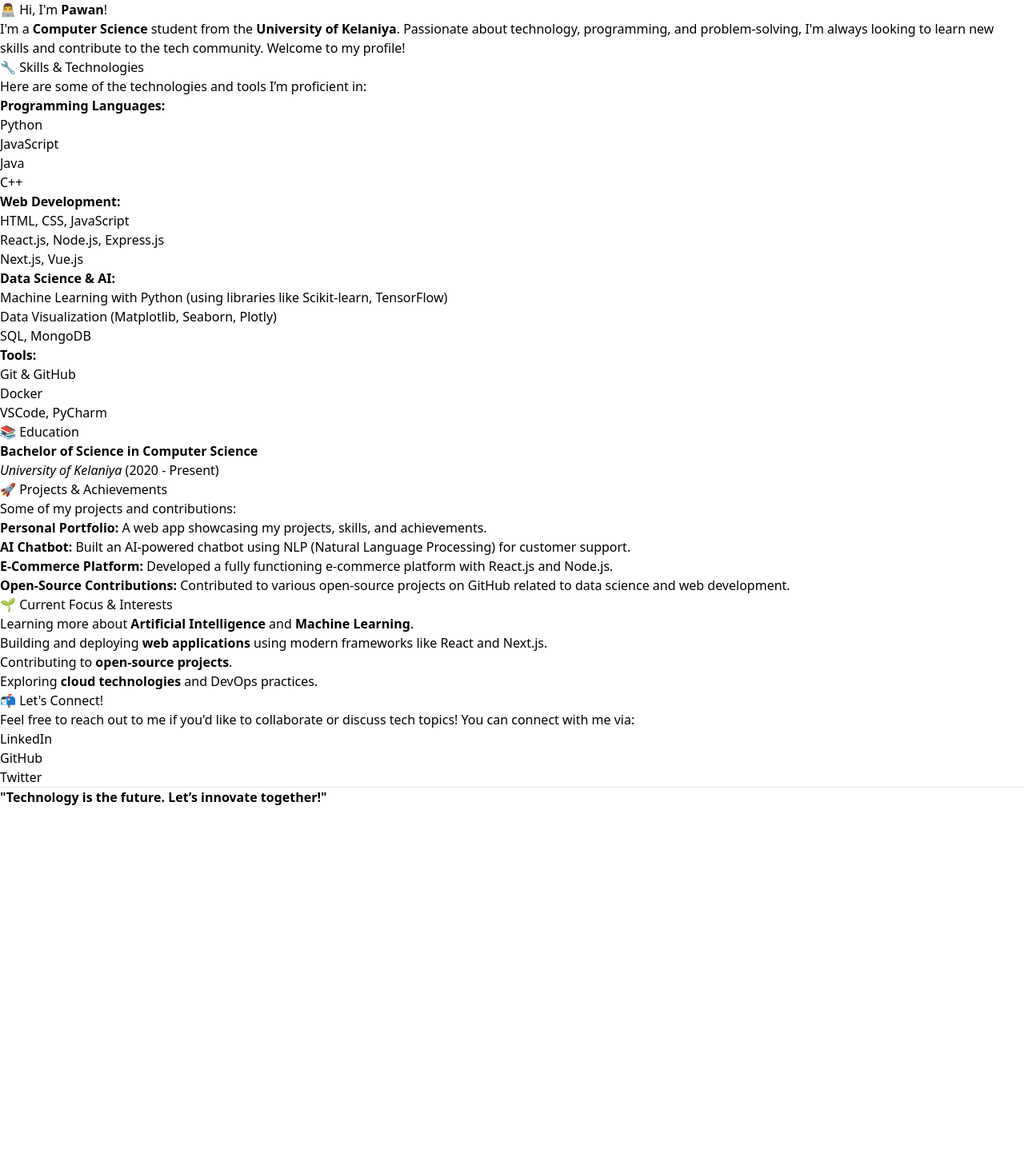
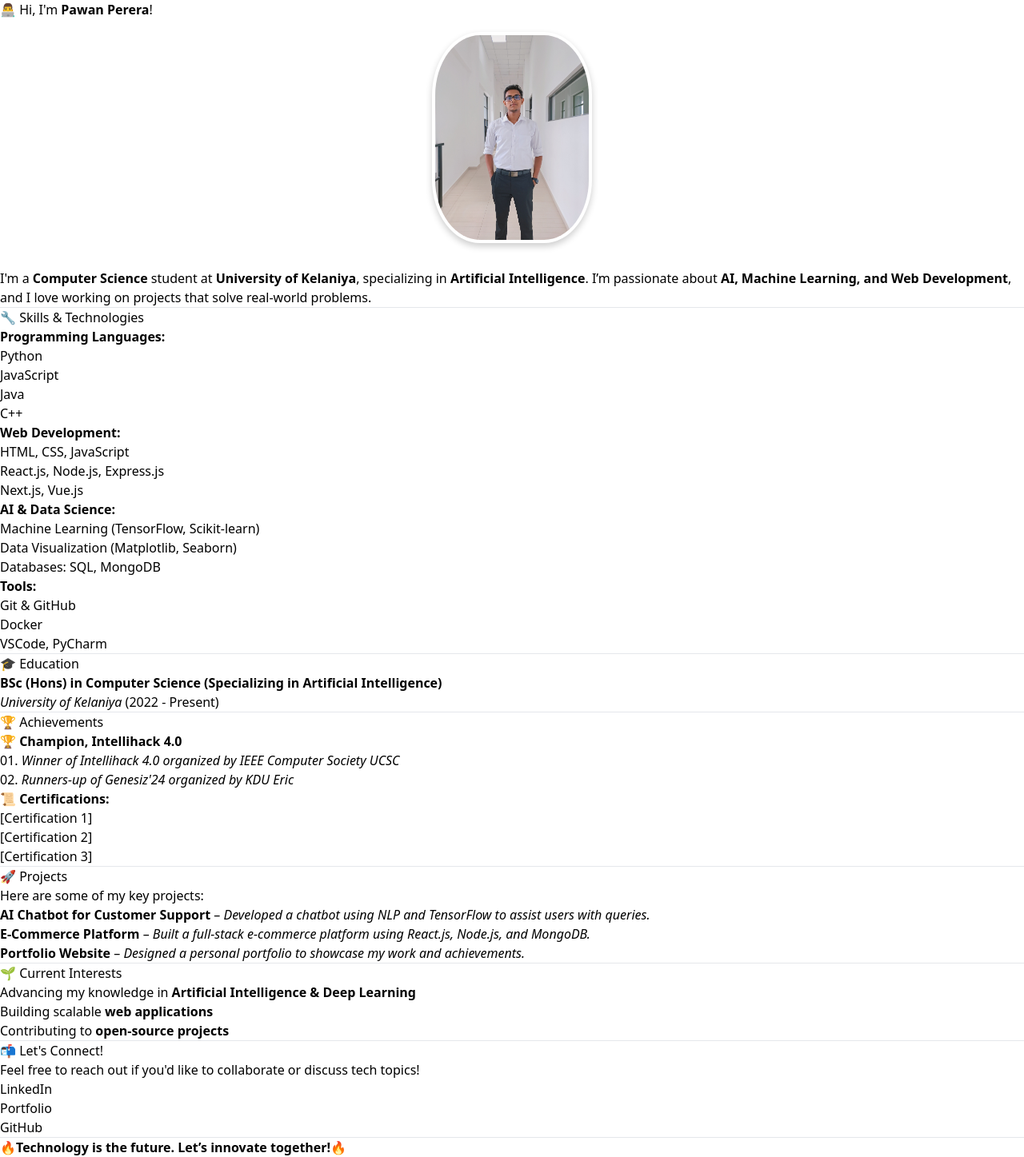
Before and after one commit to nasmeenmnm/batch5, a Next.js app: page /Pawan_Pinsara/me in a window 1280 px wide. Shown: the whole page at 80% size. Before the commit the page ends 1009 px from the top, so only its background shows below. Built offline with nearby package versions, Linux system fonts and the light colour scheme.

Commit message:
content added

```diff
--- a/pages/Pawan_Pinsara/me.mdx
+++ b/pages/Pawan_Pinsara/me.mdx
@@ -1,66 +1,102 @@
 ---
-title: "Pawan's Profile"
-description: "Learn more about Pawan, a passionate Computer Science student at UOK."
+title: "Pawan Perera's Profile"
+description: "Learn more about Pawan Perera, a passionate Computer Science student specializing in Artificial Intelligence at the University of Kelaniya."
 ---
 
-# 👨‍💻 Hi, I'm **Pawan**!
+import Image from 'next/image';
+import avatar from './pawan.jpg';
 
-I'm a **Computer Science** student from the **University of Kelaniya**. Passionate about technology, programming, and problem-solving, I'm always looking to learn new skills and contribute to the tech community. Welcome to my profile!
+# 👨‍💻 Hi, I'm **Pawan Perera**!
+
+<div style={{ display: "flex", justifyContent: "center", marginBottom: "2rem", marginTop: "1rem" }}>
+  <Image
+    src={avatar}
+    alt="Pawan Perera"
+    width={200}
+    height={200}
+    style={{
+      borderRadius: "30%",
+      border: "4px solid",
+      boxShadow: "0 4px 8px rgba(0, 0, 0, 0.2)",
+    }}
+  />
+</div>
+
+I'm a **Computer Science** student at **University of Kelaniya**, specializing in **Artificial Intelligence**. I’m passionate about **AI, Machine Learning, and Web Development**, and I love working on projects that solve real-world problems.
+
+---
 
 ## 🔧 Skills & Technologies
 
-Here are some of the technologies and tools I’m proficient in:
-
-- **Programming Languages:**
+### **Programming Languages:**
 - Python
 - JavaScript
 - Java
 - C++
 
-- **Web Development:**
+### **Web Development:**
 - HTML, CSS, JavaScript
 - React.js, Node.js, Express.js
 - Next.js, Vue.js
 
-- **Data Science & AI:**
-  - Machine Learning with Python (using libraries like Scikit-learn, TensorFlow)
-  - Data Visualization (Matplotlib, Seaborn, Plotly)
-  - SQL, MongoDB
+### **AI & Data Science:**
+- Machine Learning (TensorFlow, Scikit-learn)
+- Data Visualization (Matplotlib, Seaborn)
+- Databases: SQL, MongoDB
 
-- **Tools:**
+### **Tools:**
 - Git & GitHub
 - Docker
 - VSCode, PyCharm
 
-## 📚 Education
+---
 
-- **Bachelor of Science in Computer Science**
-  *University of Kelaniya* (2020 - Present)
+## 🎓 Education
 
-## 🚀 Projects & Achievements
+- **BSc (Hons) in Computer Science (Specializing in Artificial Intelligence)**
+  *University of Kelaniya* (2022 - Present)
 
-Some of my projects and contributions:
+---
 
-- **Personal Portfolio:** A web app showcasing my projects, skills, and achievements.
-- **AI Chatbot:** Built an AI-powered chatbot using NLP (Natural Language Processing) for customer support.
-- **E-Commerce Platform:** Developed a fully functioning e-commerce platform with React.js and Node.js.
-- **Open-Source Contributions:** Contributed to various open-source projects on GitHub related to data science and web development.
+## 🏆 Achievements
 
-## 🌱 Current Focus & Interests
+- **🏆 Champion, Intellihack 4.0**
+  01. *Winner of Intellihack 4.0 organized by IEEE Computer Society UCSC*<br></br>
+  02. *Runners-up of Genesiz'24 organized by KDU Eric*
 
-- Learning more about **Artificial Intelligence** and **Machine Learning**.
-- Building and deploying **web applications** using modern frameworks like React and Next.js.
-- Contributing to **open-source projects**.
-- Exploring **cloud technologies** and DevOps practices.
+- **📜 Certifications:**
+  - [Certification 1]
+  - [Certification 2]
+  - [Certification 3]
+
+---
+
+## 🚀 Projects
+
+Here are some of my key projects:
+
+- **AI Chatbot for Customer Support** – *Developed a chatbot using NLP and TensorFlow to assist users with queries.*
+- **E-Commerce Platform** – *Built a full-stack e-commerce platform using React.js, Node.js, and MongoDB.*
+- [**Portfolio Website**](https://pawanperera.com/) – *Designed a personal portfolio to showcase my work and achievements.*
+
+---
+
+## 🌱 Current Interests
+
+- Advancing my knowledge in **Artificial Intelligence & Deep Learning**
+- Building scalable **web applications**
+- Contributing to **open-source projects**
+
+---
 
 ## 📬 Let's Connect!
 
-Feel free to reach out to me if you'd like to collaborate or discuss tech topics! You can connect with me via:
+Feel free to reach out if you'd like to collaborate or discuss tech topics!
 
-- [LinkedIn](https://www.linkedin.com/in/pawan)
-- [GitHub](https://github.com/pawan)
-- [Twitter](https://twitter.com/pawan)
+- [LinkedIn](https://www.linkedin.com/in/pawan-perera)
+- [Portfolio](https://pawanperera.com/)
+- [GitHub](https://github.com/PinsaraPerera)
 
 ---
 
-**"Technology is the future. Let’s innovate together!"**
+**🔥Technology is the future. Let’s innovate together!🔥**
--- a/pages/component/_meta.js
+++ b/pages/component/_meta.js
@@ -1,6 +1,7 @@
 
 const meta = {
     mydoc: "My Document",
+    sample: "Sample Component",
 }
 
 export default meta;
--- /dev/null
+++ b/pages/component/sample/_meta.js
@@ -0,0 +1,3 @@
+const meta = {
+    sample: "Sample Component",
+}
--- /dev/null
+++ b/pages/component/sample/sample.mdx
@@ -0,0 +1,5 @@
+# This is sample
+
+Welcome to Daily Components ! This is open source React/Next.js Tailwind UI
+components and templates to bootstrap your new apps, projects or landing
+sites.
```
Also changed, not shown: pages/Pawan_Pinsara/pawan.jpg (added). Lines whose indentation alone changed are shown as unchanged.
